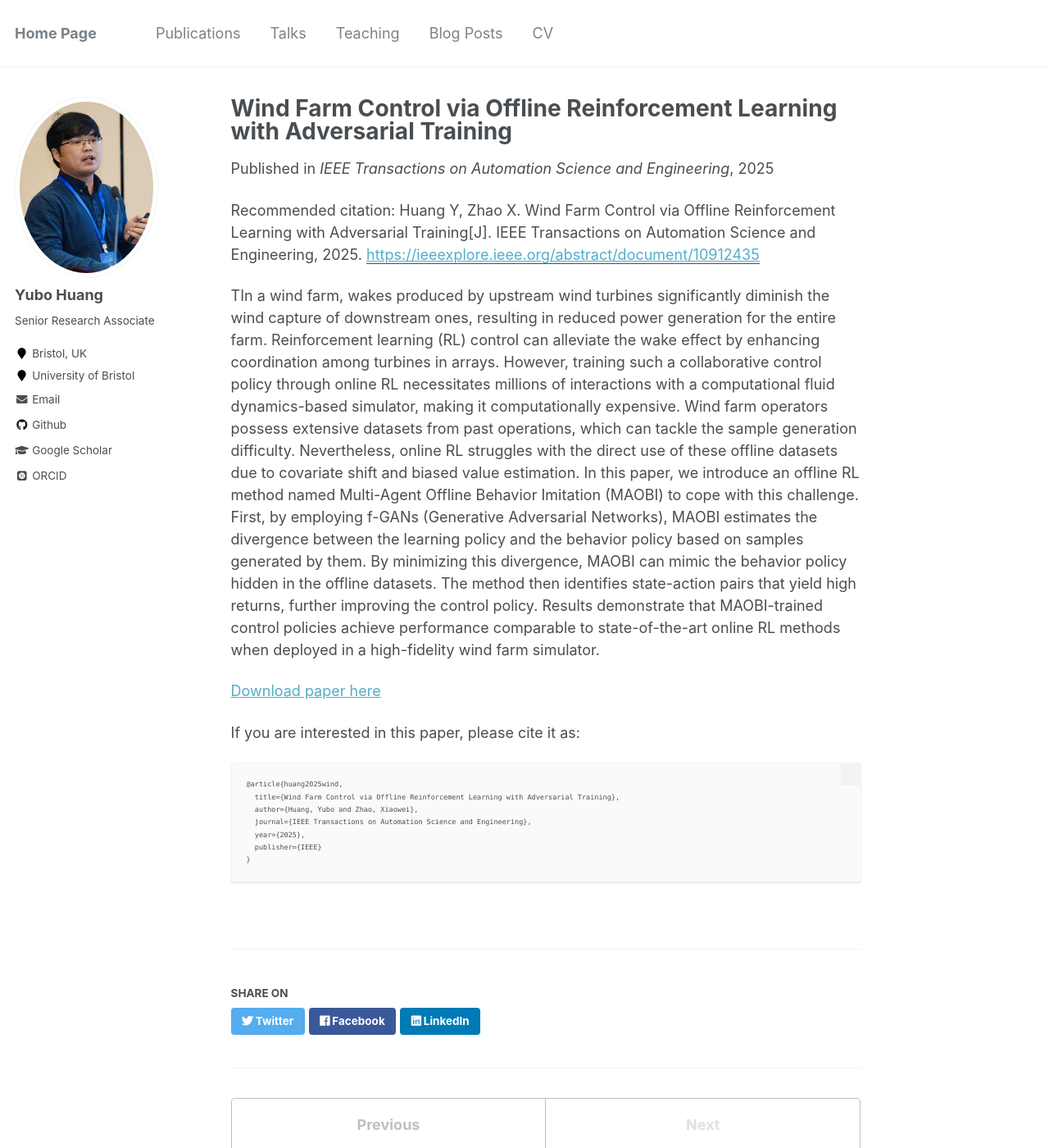
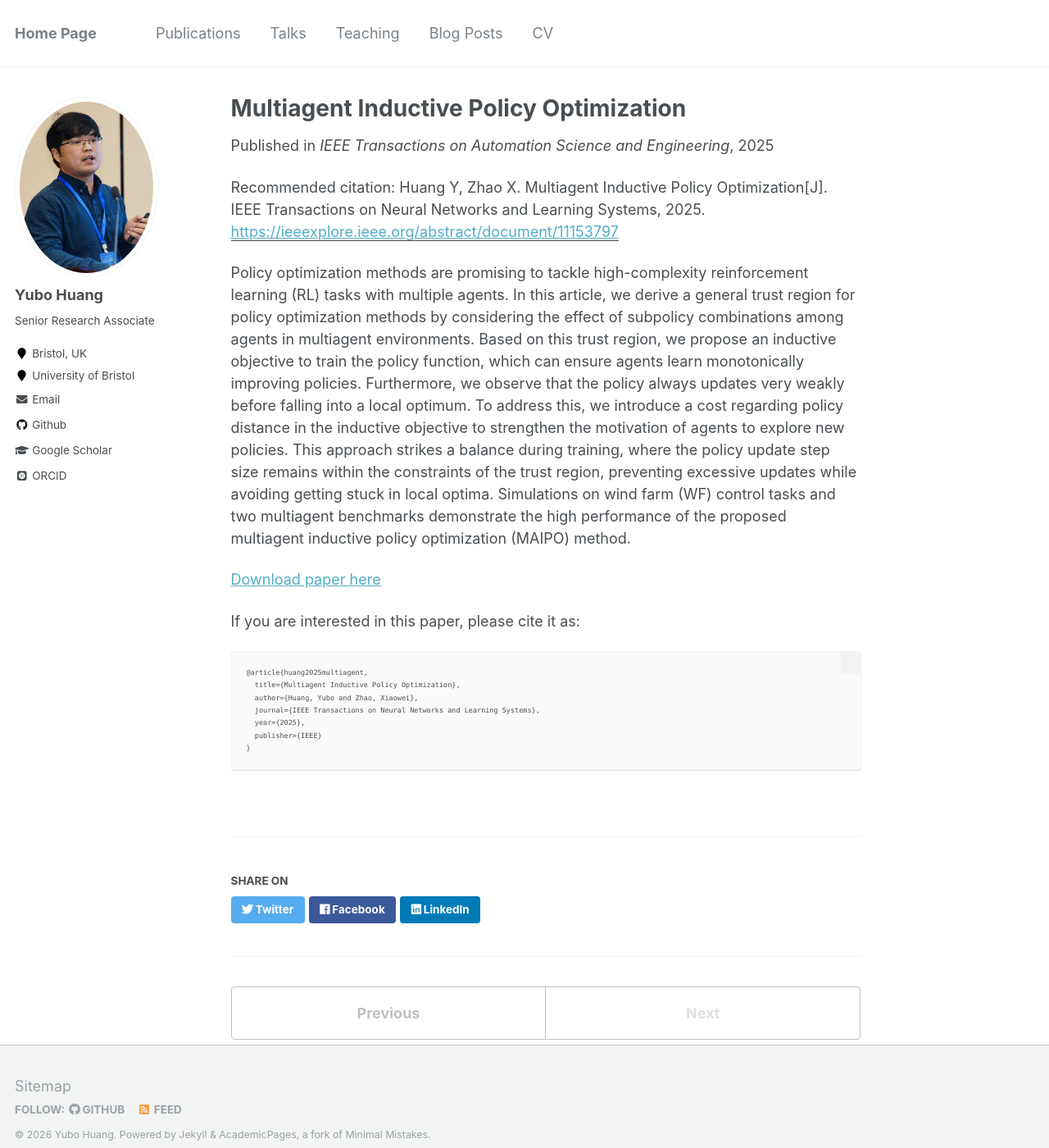
Before and after one commit to Yubo-Huang/Yubo-Huang.github.io, a Jekyll site: the page built from _publications/2025-8-20.md, in a window 1280 px wide and 1400 px high. Shown: the whole window at 82% size. Built offline with Jekyll 4.4.1, drawn with Linux system fonts in a browser that asks for light colours; some web fonts are replaced.

Commit message:
add new paper and update my job

````diff
--- /dev/null
+++ b/_publications/2025-8-20.md
@@ -0,0 +1,25 @@
+---
+title: "Multiagent Inductive Policy Optimization"
+collection: publications
+permalink: /publication/2009-10-01-paper-title-number-1
+excerpt: 'Reinforcement learning; Robotics'
+date: 2025-8-20
+venue: 'IEEE Transactions on Automation Science and Engineering'
+paperurl: 'https://ieeexplore.ieee.org/abstract/document/11153797'
+citation: 'Huang Y, Zhao X. Multiagent Inductive Policy Optimization[J]. IEEE Transactions on Neural Networks and Learning Systems, 2025.'
+---
+Policy optimization methods are promising to tackle high-complexity reinforcement learning (RL) tasks with multiple agents. In this article, we derive a general trust region for policy optimization methods by considering the effect of subpolicy combinations among agents in multiagent environments. Based on this trust region, we propose an inductive objective to train the policy function, which can ensure agents learn monotonically improving policies. Furthermore, we observe that the policy always updates very weakly before falling into a local optimum. To address this, we introduce a cost regarding policy distance in the inductive objective to strengthen the motivation of agents to explore new policies. This approach strikes a balance during training, where the policy update step size remains within the constraints of the trust region, preventing excessive updates while avoiding getting stuck in local optima. Simulations on wind farm (WF) control tasks and two multiagent benchmarks demonstrate the high performance of the proposed multiagent inductive policy optimization (MAIPO) method.
+
+[Download paper here](https://ieeexplore.ieee.org/abstract/document/11153797)
+
+
+If you are interested in this paper, please cite it as:
+```
+@article{huang2025multiagent,
+  title={Multiagent Inductive Policy Optimization},
+  author={Huang, Yubo and Zhao, Xiaowei},
+  journal={IEEE Transactions on Neural Networks and Learning Systems},
+  year={2025},
+  publisher={IEEE}
+}
+```
````
Also changed, not shown: _pages/about.md (+3 -0 lines), _pages/cv.md (+5 -1 lines).
